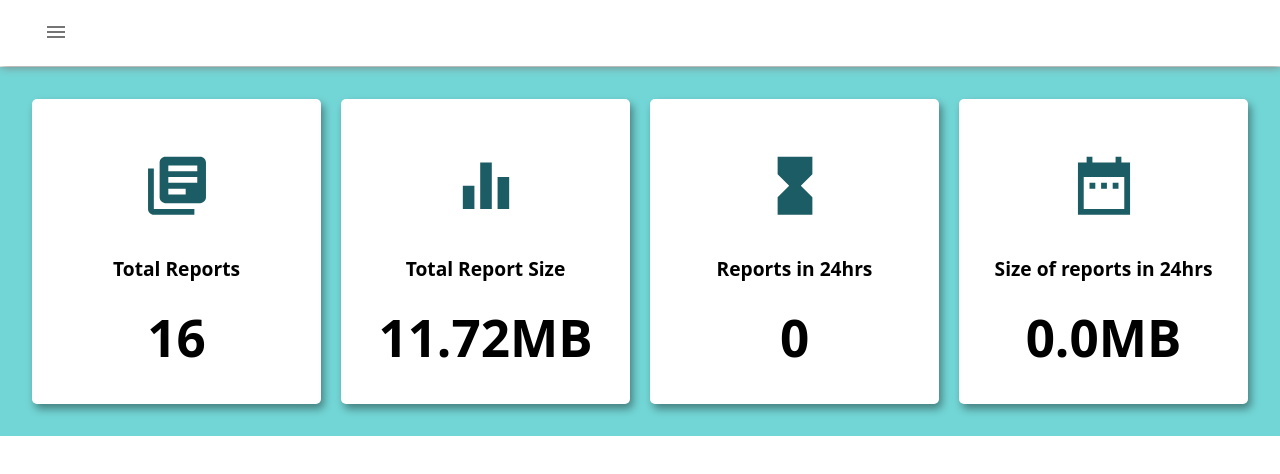
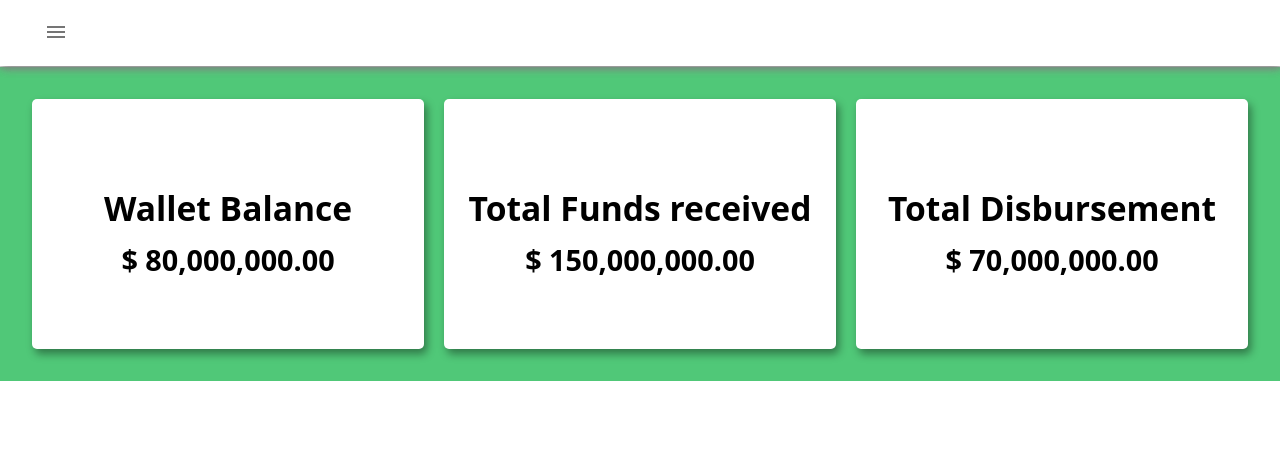
Before and after one commit to Maxinth/german-bps, a React (Create React App) app: page / in a window 1280 px wide. Shown: the top 474 px of the page. Built offline with nearby package versions, Linux system fonts and the light colour scheme.

Commit message:
changed sideBar icons

```diff
--- a/src/App.js
+++ b/src/App.js
@@ -1,11 +1,17 @@
 import { GlobalStyle, AppBox } from "./AppStyled";
 import HomePage from "./components/HomePageComps";
+import { Switch, Route } from "react-router-dom";
+import SharedLayout from "./SharedLayout";
 function App() {
   return (
     <>
       <GlobalStyle />
       <AppBox className="App">
-        <HomePage />
+        <SharedLayout>
+          <Switch>
+            <Route path="/" component={HomePage} exact />
+          </Switch>
+        </SharedLayout>
       </AppBox>
     </>
   );
--- /dev/null
+++ b/src/SharedLayout.jsx
@@ -0,0 +1,20 @@
+import React from "react";
+import { Container } from "./components/HomePageComps/styled";
+import SideBar from "./components/HomePageComps/SideBar";
+import Navbar from "./components/HomePageComps/Navbar";
+import BackDrop from "./components/HomePageComps/BackDrop";
+
+const SharedLayout = ({ children }) => {
+  return (
+    <>
+      <Container>
+        <Navbar />
+        <SideBar />
+        <BackDrop />
+        {children}
+      </Container>
+    </>
+  );
+};
+
+export default SharedLayout;
--- a/src/components/HomePageComps/ReportsData/Report.jsx
+++ b/src/components/HomePageComps/ReportsData/Report.jsx
@@ -1,19 +1,18 @@
-import { ReportBox, Title, Count } from "./styled";
+import { ReportBox, Title, Count as Amount } from "./styled";
 import PropTypes from "prop-types";
 
-const Report = ({ icon, title, recordValue }) => {
+const Report = ({  title, amount }) => {
   return (
     <ReportBox>
-      {icon}
       <Title>{title}</Title>
-      <Count>{recordValue}</Count>
+      <Amount>$ {amount}</Amount>
     </ReportBox>
   );
 };
 
 Report.propType = {
-  icon: PropTypes.object,
+
   title: PropTypes.string,
-  recordValue: PropTypes.string,
+  amount: PropTypes.string,
 };
 export default Report;
--- a/src/components/HomePageComps/ReportsData/data.js
+++ b/src/components/HomePageComps/ReportsData/data.js
@@ -1,27 +1,20 @@
-import LibraryBooksIcon from "@material-ui/icons/LibraryBooks";
-import EqualizerSharpIcon from "@material-ui/icons/EqualizerSharp";
-import HourglassFullSharpIcon from "@material-ui/icons/HourglassFullSharp";
-import DateRangeSharpIcon from "@material-ui/icons/DateRangeSharp";
+
 
 export const data = [
   {
-    icon: <LibraryBooksIcon />,
-    title: "Total Reports",
-    recordValue: 16,
+
+    title: "Wallet Balance",
+    amount: '80,000,000.00',
   },
   {
-    icon: <EqualizerSharpIcon />,
-    title: "Total Report Size",
-    recordValue: "11.72MB",
+
+    title: "Total Funds received",
+    amount: "150,000,000.00",
   },
   {
-    icon: <HourglassFullSharpIcon />,
-    title: "Reports in 24hrs",
-    recordValue: 0,
+
+    title: "Total Disbursement",
+    amount: '70,000,000.00',
   },
-  {
-    icon: <DateRangeSharpIcon />,
-    title: "Size of reports in 24hrs",
-    recordValue: "0.0MB",
-  },
+
 ];
--- a/src/components/HomePageComps/ReportsData/styled.js
+++ b/src/components/HomePageComps/ReportsData/styled.js
@@ -1,7 +1,8 @@
 import styled from "styled-components";
 
 const Container = styled.section`
-  background-color: rgb(115, 214, 214);
+  /* background-color: rgb(115, 214, 214); */
+  background-color: #50C878;
   margin-top: 4.2rem;
   padding: 2rem;
   font-family: "Open sans", sans-serif;
@@ -13,7 +14,7 @@ const Container = styled.section`
     gap: 20px;
   }
   @media (min-width: 1100px) {
-    grid-template-columns: repeat(4, 1fr);
+    grid-template-columns: repeat(3, 1fr);
   }
 `;
 
@@ -50,8 +51,8 @@ const ReportBox = styled.div`
 
 const Title = styled.p`
   font-weight: bold;
-  font-size: 1.2rem;
-
+  font-size: 2.1rem;
+text-align:center;
   margin-top: 1.5rem;
   margin-bottom: 0.5rem;
 
@@ -61,7 +62,8 @@ const Title = styled.p`
   }
 `;
 const Count = styled.span`
-  font-size: 3.2rem;
+  font-size: 1.8rem;
   font-weight: bolder;
+  text-align:center;
 `;
 export { Container, ReportBox, Title, Count };
--- a/src/components/HomePageComps/SideBar/SideBarTop.jsx
+++ b/src/components/HomePageComps/SideBar/SideBarTop.jsx
@@ -1,10 +1,11 @@
-import { Logo, LogoContainer } from "./styled";
-import sideBarLogo from "../../../assets/logoTeal.png";
+import {  LogoContainer } from "./styled";
+// import sideBarLogo from "../../../assets/logoTeal.png";
 
 const SideBarTop = () => {
   return (
     <LogoContainer>
-      <Logo src={sideBarLogo} alt="logo" />
+      {/* <Logo src={sideBarLogo} alt="logo" /> */}
+      scam
     </LogoContainer>
   );
 };
--- a/src/components/HomePageComps/SideBar/SideHelp.jsx
+++ b/src/components/HomePageComps/SideBar/SideHelp.jsx
@@ -1,5 +1,5 @@
 import { HelpImage, LogoContainer as HelpImageBox, HelpText } from "./styled";
-import helpImg from "../../../assets/help.png";
+// import helpImg from "../../../assets/help.png";
 
 const SideHelp = () => {
   return (
@@ -7,7 +7,7 @@ const SideHelp = () => {
       <HelpText>
         Need Help ? <br /> Visit our help center
       </HelpText>
-      <HelpImage src={helpImg} alt="help" />
+      {/* <HelpImage src={helpImg} alt="help" /> */}
     </HelpImageBox>
   );
 };
--- a/src/components/HomePageComps/SideBar/data.js
+++ b/src/components/HomePageComps/SideBar/data.js
@@ -1,9 +1,8 @@
 import SpeedIcon from "@material-ui/icons/Speed";
-import AssessmentIcon from "@material-ui/icons/Assessment";
-import PeopleIcon from "@material-ui/icons/People";
-import AccountBalanceIcon from "@material-ui/icons/AccountBalance";
-import ShutterSpeedIcon from "@material-ui/icons/ShutterSpeed";
-import ExitToAppIcon from "@material-ui/icons/ExitToApp";
+import TelegramIcon from '@material-ui/icons/Telegram';
+import AccountBalanceWalletIcon from '@material-ui/icons/AccountBalanceWallet';
+import LocalAtmIcon from '@material-ui/icons/LocalAtm';
+import QrCode2Icon from '@material-ui/icons/QrCode2';
 
 export const data = [
   {
@@ -12,30 +11,26 @@ export const data = [
     linkText: "dashboard",
   },
   {
-    icon: <AssessmentIcon />,
-    pageLink: "report",
-    linkText: "report",
+    icon: <TelegramIcon />,
+    pageLink: "filluP",
+    linkText: "Beneficiary deposit",
   },
   {
-    icon: <PeopleIcon />,
+    icon: <AccountBalanceWalletIcon />,
     pageLink: "users",
-    linkText: "user",
+    linkText: "Wallet Transfer",
   },
   {
-    icon: <AccountBalanceIcon />,
+    icon: <LocalAtmIcon />,
     pageLink: "branch",
-    linkText: "branch",
+    linkText: "Voucher Sales",
   },
   {
-    icon: <ShutterSpeedIcon />,
-    pageLink: "system-log",
-    linkText: "system log",
+    icon: <QrCode2Icon />,
+    pageLink: "branch",
+    linkText: "Generate QR Code",
   },
-  {
-    icon: <ExitToAppIcon />,
-    pageLink: "logout",
-    linkText: "logout",
-  },
+
 ];
 
 export const getPath = (linkText) => {
--- a/src/components/HomePageComps/SideBar/index.jsx
+++ b/src/components/HomePageComps/SideBar/index.jsx
@@ -2,7 +2,7 @@ import { Container } from "./styled";
 import SideBarTop from "./SideBarTop";
 import SideBarLinks from "./SideBarLinks";
 import { useSelector } from "react-redux";
-import SideHelp from "./SideHelp";
+// import SideHelp from "./SideHelp";
 
 const SideBar = () => {
   const isInView = useSelector((state) => state.sideBar.isInView);
@@ -11,7 +11,7 @@ const SideBar = () => {
     <Container isInView={isInView}>
       <SideBarTop />
       <SideBarLinks />
-      <SideHelp />
+      {/* <SideHelp /> */}
     </Container>
   );
 };
--- a/src/components/HomePageComps/SideBar/styled.js
+++ b/src/components/HomePageComps/SideBar/styled.js
@@ -2,14 +2,16 @@ import styled, { css } from "styled-components";
 import { NavLink } from "react-router-dom";
 
 const Container = styled.aside`
-  background-color: var(--themeDarkColor);
+  /* background-color: var(--themeDarkColor); */
+  background-color: #333;
+  color: #fff;
   width: 230px;
   width: 100vw;
   height: 100vh;
   overflow: auto;
   /* position: absolute; */
   position: fixed;
-  border-top-right-radius: 100px;
+  /* border-top-right-radius: 100px; */
   /* border-bottom-right-radius: 100px; */
   border: 5px ridge #fff;
   /* border-bottom: 5px ridge transparent; */
```
